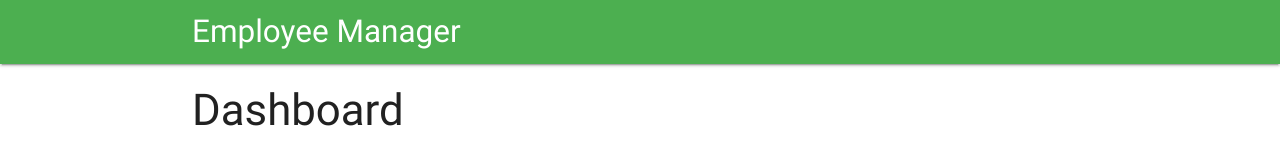
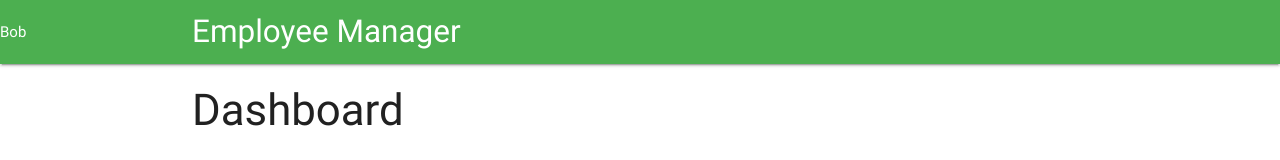
Before and after one commit to deveninja/employeemanager, a Vue app: page / in a window 1280 px wide. Shown: the top 160 px of the page. Built offline with nearby package versions, Linux system fonts and the light colour scheme; no server answers; the database is empty.

Commit message:
Added bob in navBar

```diff
--- a/src/components/navBar.vue
+++ b/src/components/navBar.vue
@@ -4,6 +4,9 @@
           <div class="container">
               <router-link to='/' class="brand-logo">Employee Manager</router-link>
           </div>
+          <div>
+              Bob
+          </div>
       </div>
 
   </nav>
```
